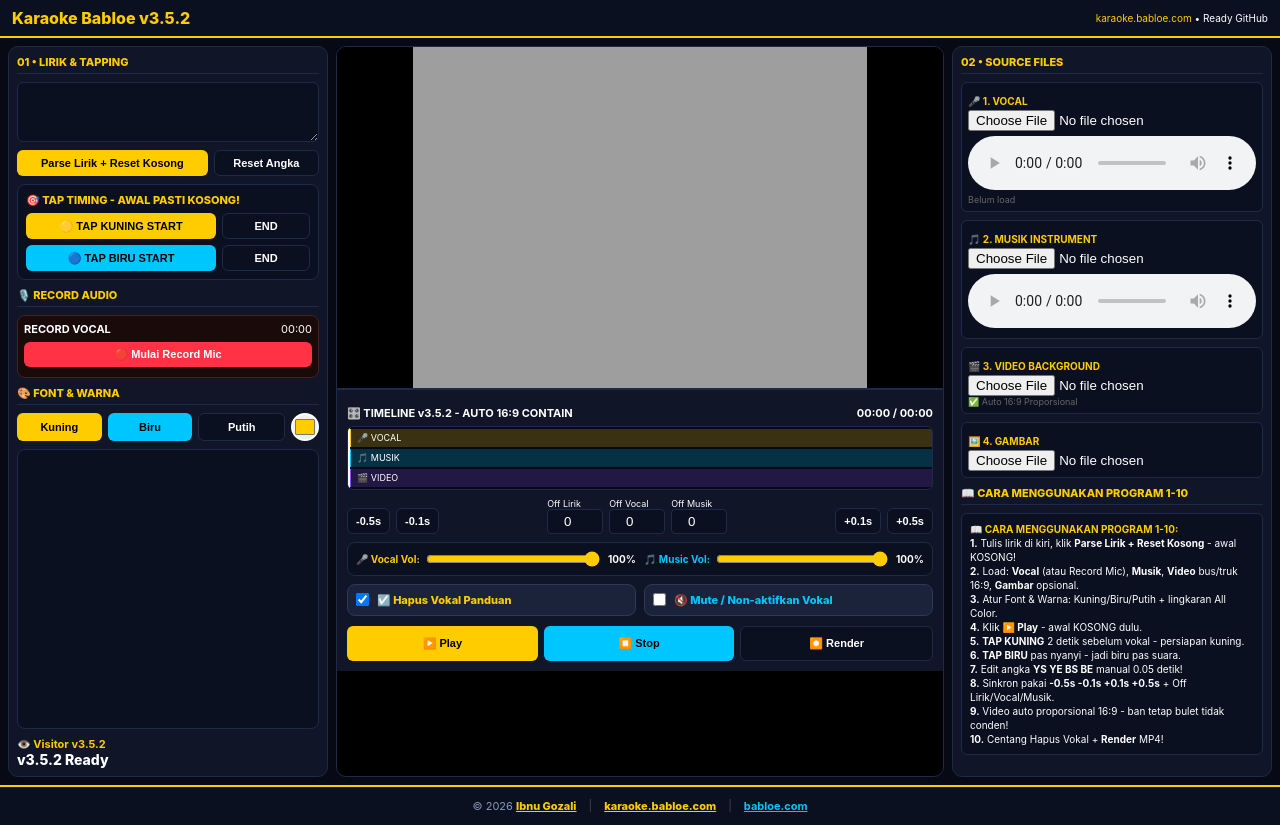
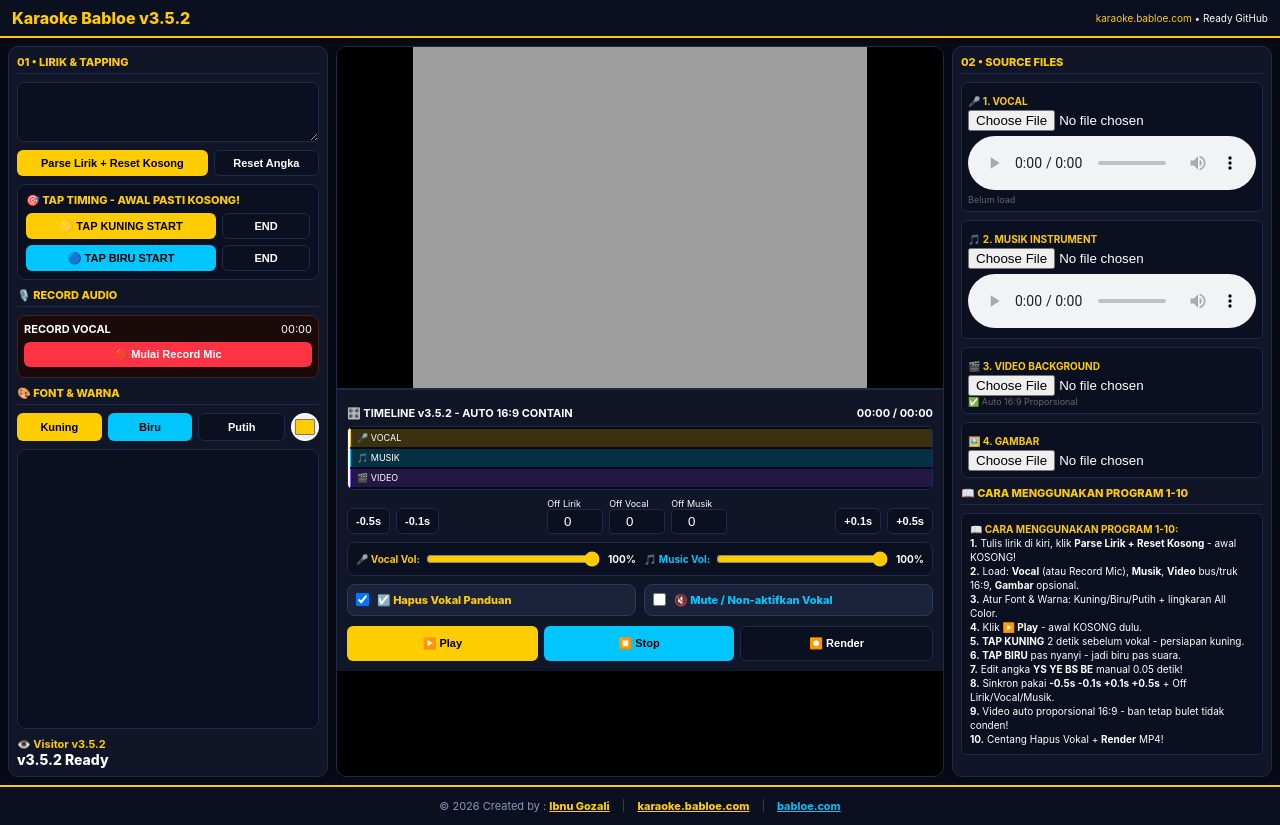
Before and after one commit to ibhent/karaoke-babloe, a website: page karaoke-studio-v3.5.2.html in a window 1280 px wide. Drawn offline with Linux system fonts and the light colour scheme.

Commit message:
Update karaoke-studio-v3.5.2.html

```diff
--- a/karaoke-studio-v3.5.2.html
+++ b/karaoke-studio-v3.5.2.html
@@ -97,7 +97,7 @@ footer{padding:12px;background:#0b1020;border-top:2px solid var(--yellow);text-a
 
 <footer>
 <div style="display:flex;justify-content:center;align-items:center;gap:12px;flex-wrap:wrap">
-<span>© 2026 <a href="https://ibnu.babloe.com" target="_blank" rel="dofollow" style="color:var(--yellow);font-weight:800">Ibnu Gozali</a></span>
+<span>© 2026 Created by : <a href="https://ibnu.babloe.com" target="_blank" rel="dofollow" style="color:var(--yellow);font-weight:800">Ibnu Gozali</a></span>
 <span style="color:#444">|</span>
 <a href="https://karaoke.babloe.com" target="_blank" rel="dofollow" style="color:var(--yellow);font-weight:800">karaoke.babloe.com</a>
 <span style="color:#444">|</span>
```
